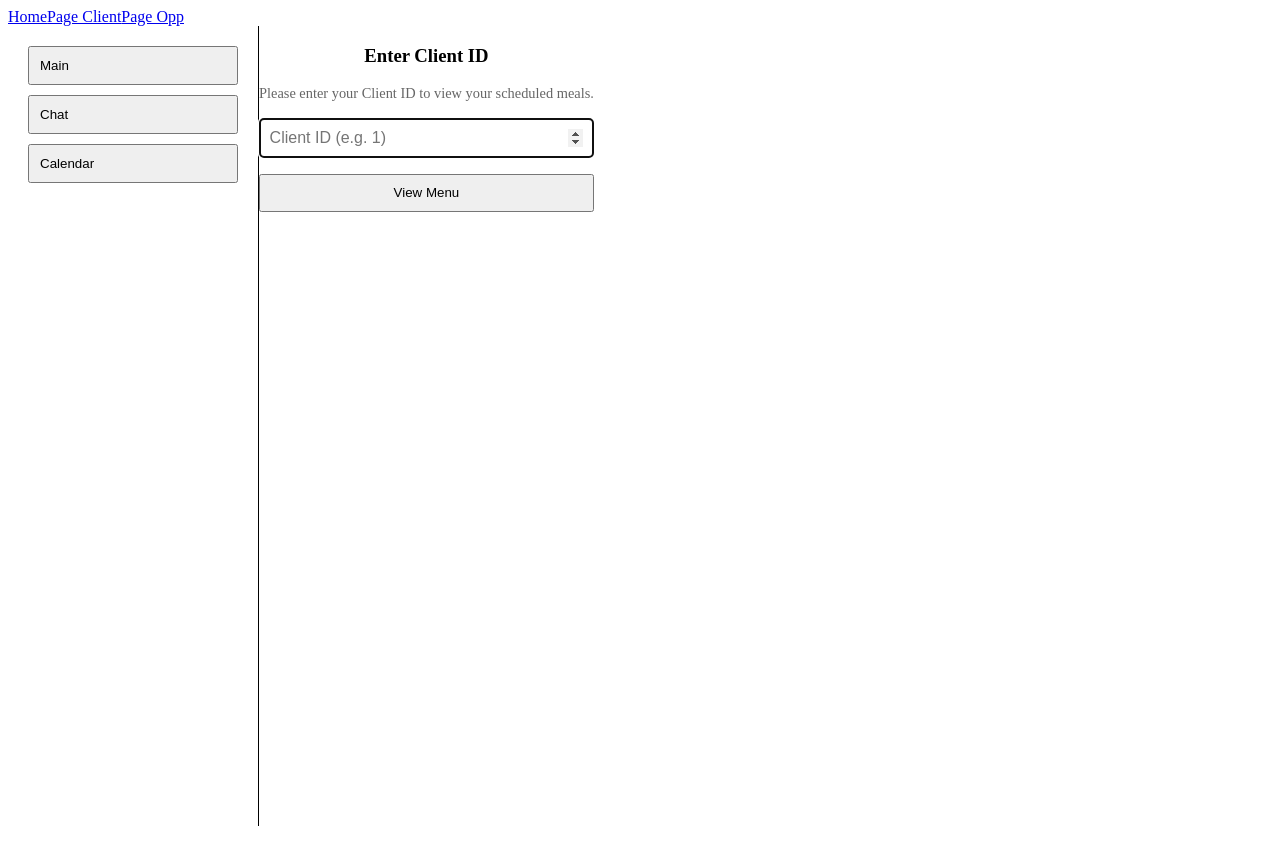
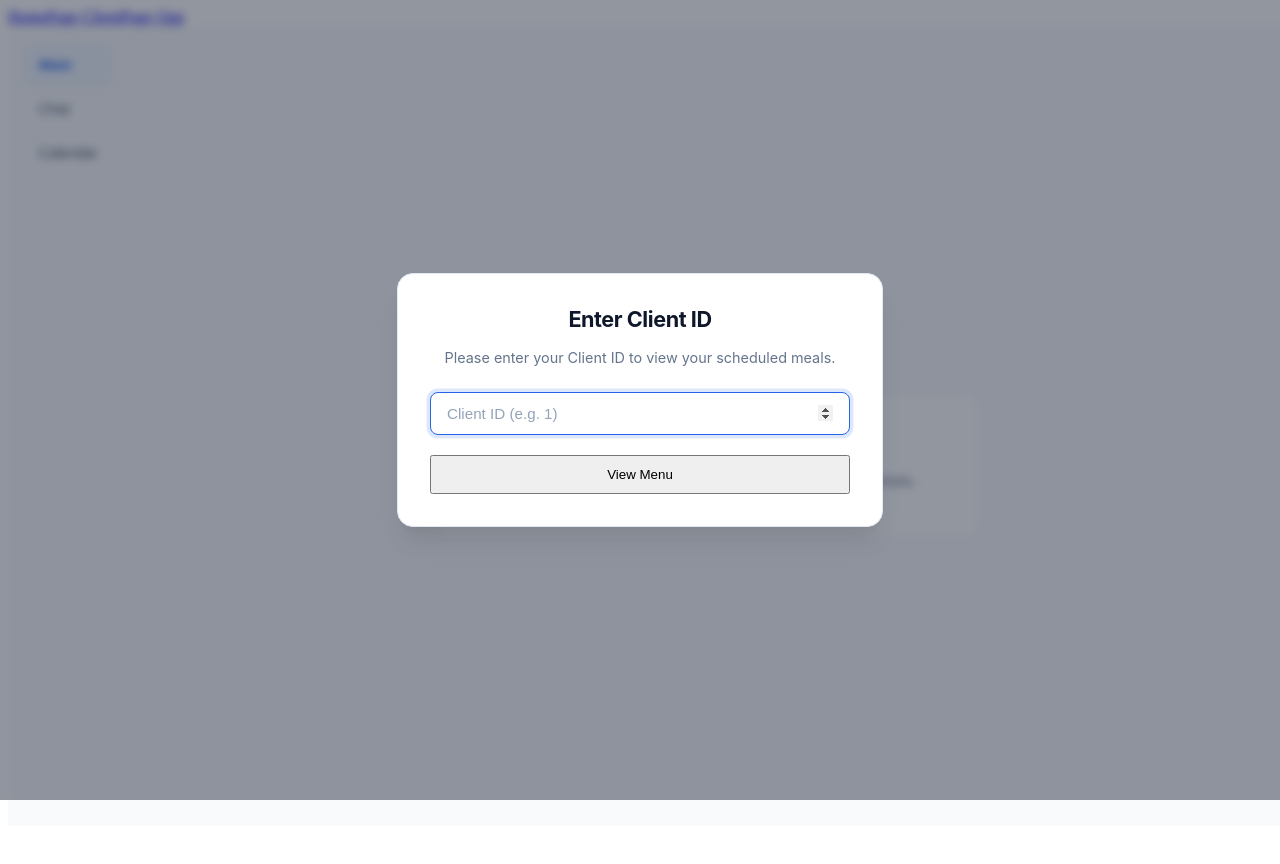
Before and after one commit to CaiaG/Optaimeal-Prototype, a React (Vite) app in the folder optaimeal/: page /client in a window 1280 px wide. Shown: the top 864 px of the page. Built offline with nearby package versions, Linux system fonts and the light colour scheme.

Commit message:
client css main and modal ix

```diff
--- a/optaimeal/src/pages/PageClient.module.css
+++ b/optaimeal/src/pages/PageClient.module.css
@@ -2,26 +2,80 @@
   display: flex;
   height: 100vh;
   width: 100vw;
+  background-color: #f8fafc;
+  color: #0f172a;
+  font-family: -apple-system, BlinkMacSystemFont, "Segoe UI", Roboto, Helvetica, Arial, sans-serif;
 }
+
+.modal_overlay {
+  position: fixed;
+  inset: 0;
+  background-color: rgba(15, 23, 42, 0.45);
+  backdrop-filter: blur(4px);
+  display: flex;
+  align-items: center;
+  justify-content: center;
+  z-index: 1000;
+  padding: 1rem;
+  animation: fadeIn 0.2s ease-out;
+}
+
 .client_modal {
-  max-width: 400px;
+  width: 100%;
+  max-width: 420px;
+  background-color: #ffffff;
+  border-radius: 16px;
+  padding: 2rem;
   text-align: center;
+  border: 1px solid #e2e8f0;
+  box-shadow:
+    0 20px 25px -5px rgba(0, 0, 0, 0.08),
+    0 8px 10px -6px rgba(0, 0, 0, 0.04);
+  animation: modalSlideUp 0.25s cubic-bezier(0.16, 1, 0.3, 1);
+}
+
+.client_modal h3 {
+  margin: 0 0 0.5rem 0;
+  font-size: 1.35rem;
+  font-weight: 700;
+  color: #0f172a;
+  letter-spacing: -0.02em;
 }
 
 .modal_subtitle {
   font-size: 0.9rem;
-  color: #666;
-  margin-bottom: 1rem;
+  color: #64748b;
+  line-height: 1.5;
+  margin-bottom: 1.5rem;
 }
 
 .client_input {
   width: 100%;
-  padding: 0.6rem;
-  border-radius: 4px;
-  border: 1px solid #ccc;
-  margin-bottom: 1rem;
-  font-size: 1rem;
+  padding: 0.75rem 1rem;
+  border-radius: 8px;
+  border: 1.5px solid #cbd5e1;
+  background-color: #ffffff;
+  color: #0f172a;
+  font-size: 0.95rem;
+  font-weight: 500;
   box-sizing: border-box;
+  margin-bottom: 1.25rem;
+  transition: all 0.2s ease;
+}
+
+.client_input::placeholder {
+  color: #94a3b8;
+  font-weight: 400;
+}
+
+.client_input:hover {
+  border-color: #94a3b8;
+}
+
+.client_input:focus {
+  outline: none;
+  border-color: #2563eb;
+  box-shadow: 0 0 0 3.5px rgba(37, 99, 235, 0.15);
 }
 
 .client_header_bar {
@@ -33,6 +87,47 @@
   background-color: #f8f9fa;
   border-bottom: 1px solid #e9ecef;
   margin-bottom: 16px;
+}
+
+client_modal_btn {
+  width: 100%;
+  padding: 0.75rem 1rem;
+  background-color: #2563eb;
+  color: #ffffff;
+  border: none;
+  border-radius: 8px;
+  font-size: 0.95rem;
+  font-weight: 600;
+  cursor: pointer;
+  transition: all 0.15s ease;
+  box-shadow: 0 1px 2px 0 rgba(0, 0, 0, 0.05);
+}
+
+.client_modal_btn:hover {
+  background-color: #1d4ed8;
+  transform: translateY(-1px);
+  box-shadow: 0 4px 6px -1px rgba(37, 99, 235, 0.2);
+}
+
+.client_modal_btn:active {
+  transform: translateY(0);
+}
+
+/* Animations */
+@keyframes fadeIn {
+  from { opacity: 0; }
+  to { opacity: 1; }
+}
+
+@keyframes modalSlideUp {
+  from {
+    opacity: 0;
+    transform: translateY(12px) scale(0.98);
+  }
+  to {
+    opacity: 1;
+    transform: translateY(0) scale(1);
+  }
 }
 
 .client_id_badge {
@@ -89,220 +184,285 @@
   gap: 20px;
 }
 
-/* ==========================================================================
-   Meal Details View (Main Detail Container)
-   ========================================================================== */
-.meal_details_view {
+/* Top Sidebar Action Area */
+.top_sidebar {
   display: flex;
   flex-direction: column;
-  gap: 1.5rem;
-  padding: 1.75rem;
+  padding: 1.25rem 1rem;
+  gap: 0.375rem;
+  border-bottom: 1px solid #f1f5f9;
+}
+
+/* Sidebar Navigation Button */
+.top_sidebar_btn {
+  display: flex;
+  align-items: center;
+  gap: 0.75rem;
+  width: 100%;
+  text-align: left;
+  padding: 0.625rem 0.875rem;
+  background: transparent;
+  border: 1px solid transparent;
+  border-radius: 8px;
+  font-size: 0.9rem;
+  font-weight: 500;
+  color: #475569;
+  cursor: pointer;
+  transition: all 0.15s ease;
+  box-sizing: border-box;
+}
+
+.top_sidebar_btn:hover {
+  background-color: #f8fafc;
+  color: #0f172a;
+}
+
+/* Selected/Active Navigation Item State */
+.top_sidebar_btn.active {
+  background-color: #eff6ff;
+  color: #2563eb;
+  font-weight: 600;
+  border-color: #dbeafe;
+}
+
+.top_sidebar_btn.active:hover {
+  background-color: #dbeafe;
+  color: #1d4ed8;
+}
+
+
+.top_sidebar_btn:focus-visible {
+  outline: none;
+  box-shadow: 0 0 0 3px rgba(37, 99, 235, 0.15);
+}
+
+.view_card {
   background-color: #ffffff;
+  border: 1px solid #e2e8f0;
   border-radius: 16px;
-  border: 1px solid #e2e8f0;
+  padding: 2rem;
   box-shadow:
     0 4px 6px -1px rgba(0, 0, 0, 0.03),
     0 2px 4px -2px rgba(0, 0, 0, 0.02);
-  transition: all 0.2s ease-in-out;
 }
 
-.meal_details_view h2,
-.meal_details_view h3 {
+.view_card h2 {
+  margin: 0 0 0.5rem 0;
+  font-size: 1.35rem;
+  font-weight: 700;
+  color: #0f172a;
+}
+
+.placeholder_text {
   margin: 0;
-  font-size: 1.35rem;
+  color: #64748b;
+  font-size: 0.95rem;
+}
+
+/* Fallback Empty State when currentMeal is null */
+.empty_view_state {
+  display: flex;
+  flex-direction: column;
+  align-items: center;
+  justify-content: center;
+  margin: auto 0;
+  padding: 3rem 2rem;
+  text-align: center;
+  background-color: #ffffff;
+  border: 1.5px dashed #cbd5e1;
+  border-radius: 16px;
+  color: #64748b;
+  width: 100%;
+  max-width: 480px;
+  align-self: center;
+}
+
+.empty_view_state h3 {
+  margin: 0 0 0.5rem 0;
+  font-size: 1.15rem;
+  font-weight: 600;
+  color: #0f172a;
+}
+
+.empty_view_state p {
+  margin: 0;
+  font-size: 0.9rem;
+  color: #64748b;
+  line-height: 1.4;
+}
+
+.meal_details_card {
+  font-family: -apple-system, BlinkMacSystemFont, "Segoe UI", Roboto, Helvetica, Arial, sans-serif;
+  background-color: #ffffff;
+  border: 1px solid #e2e8f0;
+  border-radius: 16px;
+  padding: 28px;
+  max-width: 800px;
+  box-shadow:
+    0 4px 6px -1px rgba(0, 0, 0, 0.03),
+    0 2px 4px -2px rgba(0, 0, 0, 0.02);
+  display: flex;
+  flex-direction: column;
+  gap: 20px;
+  color: #0f172a;
+}
+
+/* Header */
+.header_section {
+  display: flex;
+  flex-direction: column;
+  gap: 4px;
+}
+
+.date_badge {
+  font-size: 0.85rem;
+  font-weight: 600;
+  color: #64748b;
+  text-transform: uppercase;
+  letter-spacing: 0.05em;
+}
+
+.meal_title {
+  margin: 0;
+  font-size: 1.5rem;
   font-weight: 700;
   color: #0f172a;
   letter-spacing: -0.02em;
 }
 
-/* ==========================================================================
-   Stats Box (Nutritional & Macro Dashboard)
-   ========================================================================== */
+/* Stats Box */
 .stats_box {
   display: grid;
-  grid-template-columns: repeat(auto-fit, minmax(130px, 1fr));
-  gap: 1rem;
-  padding: 1.25rem;
+  grid-template-columns: repeat(2, 1fr);
+  gap: 20px;
   background-color: #f8fafc;
   border: 1px solid #e2e8f0;
   border-radius: 12px;
+  padding: 18px 24px;
 }
 
-/* Individual Stat Metric Unit inside Stats Box */
 .stat_item {
   display: flex;
   flex-direction: column;
-  align-items: flex-start;
-  gap: 0.25rem;
+  gap: 4px;
 }
 
 .stat_label {
-  font-size: 0.75rem;
-  font-weight: 600;
+  font-size: 0.725rem;
+  font-weight: 700;
+  color: #64748b;
+  letter-spacing: 0.06em;
   text-transform: uppercase;
-  letter-spacing: 0.05em;
-  color: #64748b;
+}
+
+.stat_value_container {
+  display: flex;
+  align-items: baseline;
+  gap: 6px;
 }
 
 .stat_value {
-  font-size: 1.4rem;
+  font-size: 1.6rem;
   font-weight: 700;
   color: #0f172a;
   line-height: 1.2;
 }
 
 .stat_unit {
-  font-size: 0.85rem;
-  font-weight: 500;
+  font-size: 0.875rem;
+  font-weight: 600;
   color: #64748b;
-  margin-left: 2px;
 }
 
-/* ==========================================================================
-   Quantity Section (Serving Steppers & Multipliers)
-   ========================================================================== */
+/* Servings / Student Input Bar */
 .quantity_section {
   display: flex;
   align-items: center;
   justify-content: space-between;
-  padding: 1rem 1.25rem;
   background-color: #f8fafc;
   border: 1px solid #e2e8f0;
   border-radius: 12px;
+  padding: 12px 20px;
 }
 
 .quantity_label {
-  font-size: 0.9rem;
+  font-size: 0.95rem;
   font-weight: 600;
   color: #334155;
 }
 
-.quantity_controls {
-  display: flex;
-  align-items: center;
-  gap: 0.5rem;
-  background: #ffffff;
-  padding: 4px;
+.student_input {
+  width: 110px;
+  padding: 8px 12px;
   border: 1.5px solid #cbd5e1;
   border-radius: 8px;
-  box-shadow: 0 1px 2px 0 rgba(0, 0, 0, 0.04);
-}
-
-.quantity_btn {
-  width: 28px;
-  height: 28px;
-  display: flex;
-  align-items: center;
-  justify-content: center;
-  background-color: #f1f5f9;
-  border: none;
-  border-radius: 6px;
+  font-size: 0.95rem;
+  font-weight: 600;
   color: #0f172a;
-  font-size: 1rem;
-  font-weight: 600;
-  cursor: pointer;
+  background-color: #ffffff;
+  text-align: right;
   transition: all 0.15s ease;
 }
 
-.quantity_btn:hover {
-  background-color: #e2e8f0;
-  color: #2563eb;
+.student_input:hover {
+  border-color: #94a3b8;
 }
 
-.quantity_btn:active {
-  transform: scale(0.95);
+.student_input:focus {
+  outline: none;
+  border-color: #2563eb;
+  box-shadow: 0 0 0 3.5px rgba(37, 99, 235, 0.15);
 }
 
-.quantity_value {
-  min-width: 36px;
-  text-align: center;
-  font-size: 0.95rem;
+/* Ingredients Section */
+.ingredients_section h3 {
+  margin: 0 0 12px 0;
+  font-size: 1.1rem;
   font-weight: 700;
   color: #0f172a;
 }
 
-/* ==========================================================================
-   Ingredients List & Item Cards
-   ========================================================================== */
-.ingredients {
-  display: flex;
-  flex-direction: column;
-  gap: 0.75rem;
-}
-
-.ingredients_header {
-  display: flex;
-  align-items: center;
-  justify-content: space-between;
-  font-size: 1rem;
-  font-weight: 600;
-  color: #1e293b;
-  margin-bottom: 0.25rem;
+.empty_ingredients {
+  padding: 16px;
+  background-color: #f8fafc;
+  border: 1px dashed #cbd5e1;
+  border-radius: 10px;
+  color: #64748b;
+  font-size: 0.9rem;
+  font-weight: 500;
+  text-align: center;
 }
 
 .ingredients_list {
+  list-style: none;
+  padding: 0;
+  margin: 0;
   display: flex;
   flex-direction: column;
-  gap: 0.5rem;
-  margin: 0;
-  padding: 0;
-  list-style: none;
+  gap: 8px;
 }
 
-/* Single Ingredient Card Row */
 .ingredient_item {
-  display: flex;
-  align-items: center;
-  justify-content: space-between;
-  padding: 0.75rem 1rem;
-  background-color: #ffffff;
+  padding: 10px 14px;
+  background-color: #f8fafc;
   border: 1px solid #e2e8f0;
   border-radius: 8px;
-  transition: all 0.15s ease;
-}
-
-.ingredient_item:hover {
-  border-color: #cbd5e1;
-  background-color: #f8fafc;
-  transform: translateX(2px);
-}
-
-.ingredient_name {
   font-size: 0.9rem;
-  font-weight: 500;
   color: #1e293b;
 }
-
-.ingredient_badge {
-  font-size: 0.8rem;
-  font-weight: 600;
-  color: #2563eb;
-  background-color: #eff6ff;
-  border: 1px solid #dbeafe;
-  padding: 3px 8px;
-  border-radius: 6px;
-}
-
+CSS
+/* Sidebar Layout Container */
 .sidebar_wrapper {
   display: flex;
   flex-direction: column;
-  width: 250px;
+  width: 260px;
   height: 100%;
-  border-right: 1px solid;
+  background-color: #ffffff;
+  border-right: 1px solid #e2e8f0;
+  flex-shrink: 0;
+  box-sizing: border-box;
 }
 
-.top_sidebar {
-  display: flex;
-  flex-direction: column;
-  padding: 20px;
-  gap: 10px;
-}
-
-.top_sidebar_btn {
-  text-align: left;
-  padding: 10px;
-  cursor: pointer;
-}
 
 .mini_calendar {
   display: flex;
--- a/optaimeal/src/pages/PageClient.tsx
+++ b/optaimeal/src/pages/PageClient.tsx
@@ -211,14 +211,23 @@ export default function PageClient() {
         </div>
       )}
 
+
       <main className={styles.main_content}>
-        {activeView === 'main' && currentMeal && (
+        {activeView === 'main' && (
+          currentMeal ? (
             <MainView
               meal={currentMeal.meal || currentMeal}
               unavailable={unavailableIngredients}
               onToggleIngredient={setUnavailableIngredients}
             />
+          ) : (
+            <div className={styles.empty_view_state}>
+              <h3>No Meal Selected</h3>
+              <p>Select a day from the sidebar to view scheduled meal details.</p>
+            </div>
+          )
         )}
+
         {activeView === 'chat' && (
           <ChatView
             assignments={weeklyAssignment}
@@ -228,7 +237,13 @@ export default function PageClient() {
             onToggleIngredient={setUnavailableIngredients}
           />
         )}
-        {activeView === 'calendar' && <p>Calendar Placeholder</p>}
+
+        {activeView === 'calendar' && (
+          <div className={styles.view_card}>
+            <h2>Weekly Calendar View</h2>
+            <p className={styles.placeholder_text}>Calendar component coming soon.</p>
+          </div>
+        )}
       </main>
     </div>
   );
@@ -254,16 +269,18 @@ export default function PageClient() {
         )}
 
         <nav className={styles.top_sidebar}>
-          {['main', 'chat', 'calendar'].map((view) => (
+          {['main', 'chat', 'calendar'].map((view) => {
+            const isActive = activeView === view;
+            return (
               <button
                 key={view}
                 onClick={() => onViewChange(view)}
-              className={styles.top_sidebar_btn}
+                className={`${styles.top_sidebar_btn} ${isActive ? styles.active : ''}`}
               >
                 {view.charAt(0).toUpperCase() + view.slice(1)}
-
               </button>
-          ))}
+            );
+          })}
         </nav>
 
         <aside className={styles.mini_calendar}>
@@ -292,22 +309,43 @@ export default function PageClient() {
 
     return (
       <div className={styles.meal_details_view}>
-        <header>
-          {/* Fallback to meal.day_name if assignment_date parsing fails on empty days */}
-          {meal.assignment_date
-            ? new Date(meal.assignment_date).toLocaleDateString('en-US', { weekday: 'long', timeZone: 'UTC' })
-            : meal.day_name}
-          - {meal.assignment_date}
-          <h2>{meal.meal_name}</h2>
-        </header>
+         <div className={styles.meal_details_card}>
+        {/* Header */}
+        <div className={styles.header_section}>
+          <span className={styles.date_badge}>Monday, Aug 3, 2026</span>
+          <h2 className={styles.meal_title}>
+            {meal?.meal_name || "No Meal Assigned"}
+          </h2>
+        </div>
 
-        <section className={styles.stats_box}> stats section</section>
+        {/* Stats Grid */}
+        <div className={styles.stats_box}>
+          <div className={styles.stat_item}>
+            <span className={styles.stat_label}>CALORIES / SERVING</span>
+            <div className={styles.stat_value_container}>
+              <span className={styles.stat_value}>{meal?.calories_per_serving ?? 0}</span>
+              <span className={styles.stat_unit}>kcal</span>
+            </div>
+          </div>
 
+          <div className={styles.stat_item}>
+            <span className={styles.stat_label}>NUTRITIONAL SCORE</span>
+            <div className={styles.stat_value_container}>
+              <span className={styles.stat_value}>{meal?.nutritional_score ?? 0}</span>
+              <span className={styles.stat_unit}>/ 10</span>
+            </div>
+          </div>
+        </div>
+
+        {/* Student Count / Servings Bar */}
+        <div className={styles.quantity_section}>
           <section className={styles.quantity_section}>
             <label>Nr of students: </label>
             <input type="number" placeholder="q" />
           </section>
+        </div>
 
+        {/* Ingredients Empty / Active State */}
         <div className={styles.ingredients_list}>
           <h4>Ingredients</h4>
             <ul>
@@ -327,6 +365,9 @@ export default function PageClient() {
             </ul>
           </div>
         </div>
+      </div>
+
+
     );
   }
 
--- a/optaimeal/src/pages/types/mealplan.tsx
+++ b/optaimeal/src/pages/types/mealplan.tsx
@@ -23,6 +23,8 @@ export const createEmptyMeal = (): MealPlan => ({
   ingredients: [],
   assignment_date: ""
 });
+
+
 
 export interface Client {
   client_id: number;
```
Lines whose indentation alone changed are shown as unchanged.
